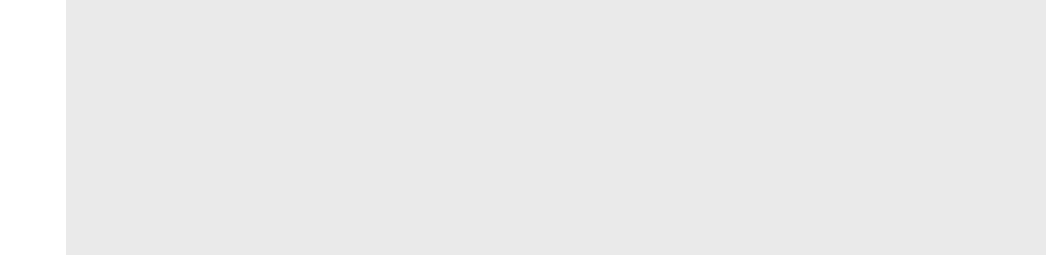
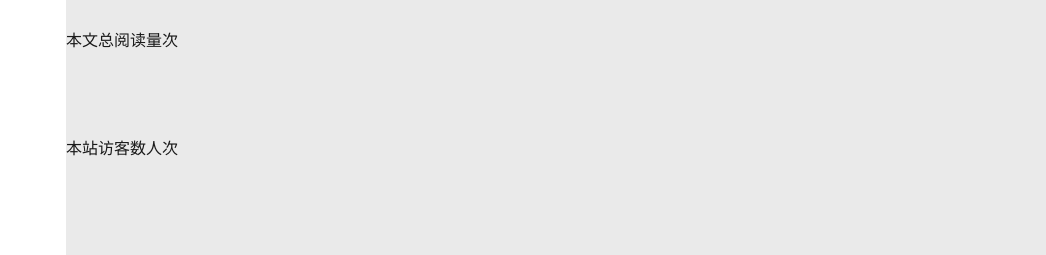
Before and after one commit to sheliniubi/sheliniubi.github.io, a plain HTML site: page 2018/05/23/第一个博客/index.html in a window 1280 px wide. Shown: the part 354-609 px from the top of the page, 234-1280 px from the left. Drawn offline with Linux system fonts and the light colour scheme; some packages are replaced by stand-ins of ours; a script that the page names is missing.

Commit message:
Site updated: 2018-05-23 20:45:03

```diff
--- a/2018/05/23/第一个博客/index.html
+++ b/2018/05/23/第一个博客/index.html
@@ -281,6 +281,9 @@
 
 
 
+<span id="busuanzi_container_page_pv">
+   本文总阅读量<span id="busuanzi_value_page_pv"></span>次
+</span>
 
           </div>
         </div>
@@ -297,6 +300,10 @@
     </div>
   </div>
 </footer>
+<script async src="//dn-lbstatics.qbox.me/busuanzi/2.3/busuanzi.pure.mini.js"></script>
+<span id="busuanzi_container_site_uv">
+  本站访客数<span id="busuanzi_value_site_uv"></span>人次
+</span>
     </div>
     <script>
 	var yiliaConfig = {
```
Also changed, not shown: archives/2018/05/index.html (+4 -0 lines), archives/2018/index.html (+4 -0 lines), archives/index.html (+4 -0 lines), index.html (+7 -0 lines).
